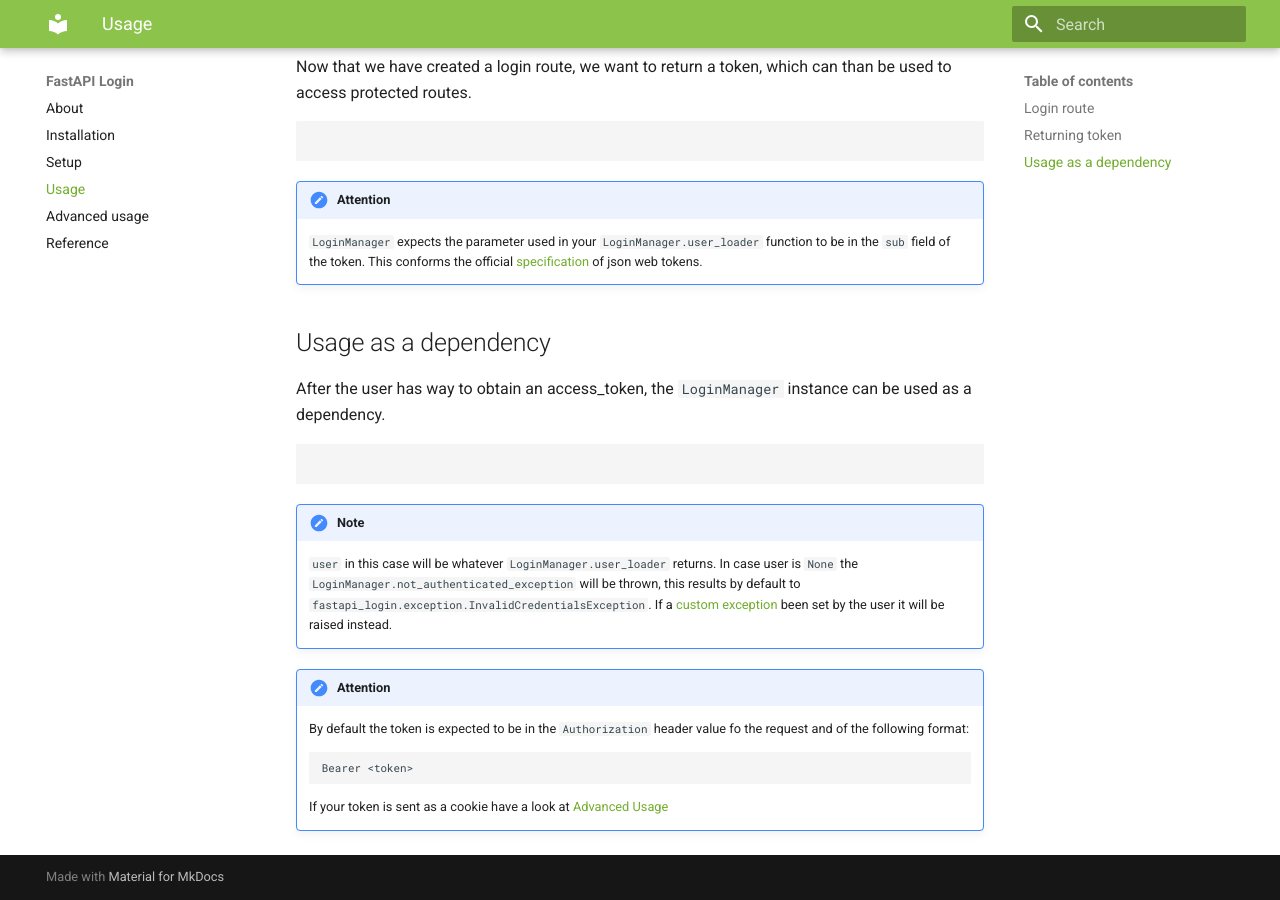
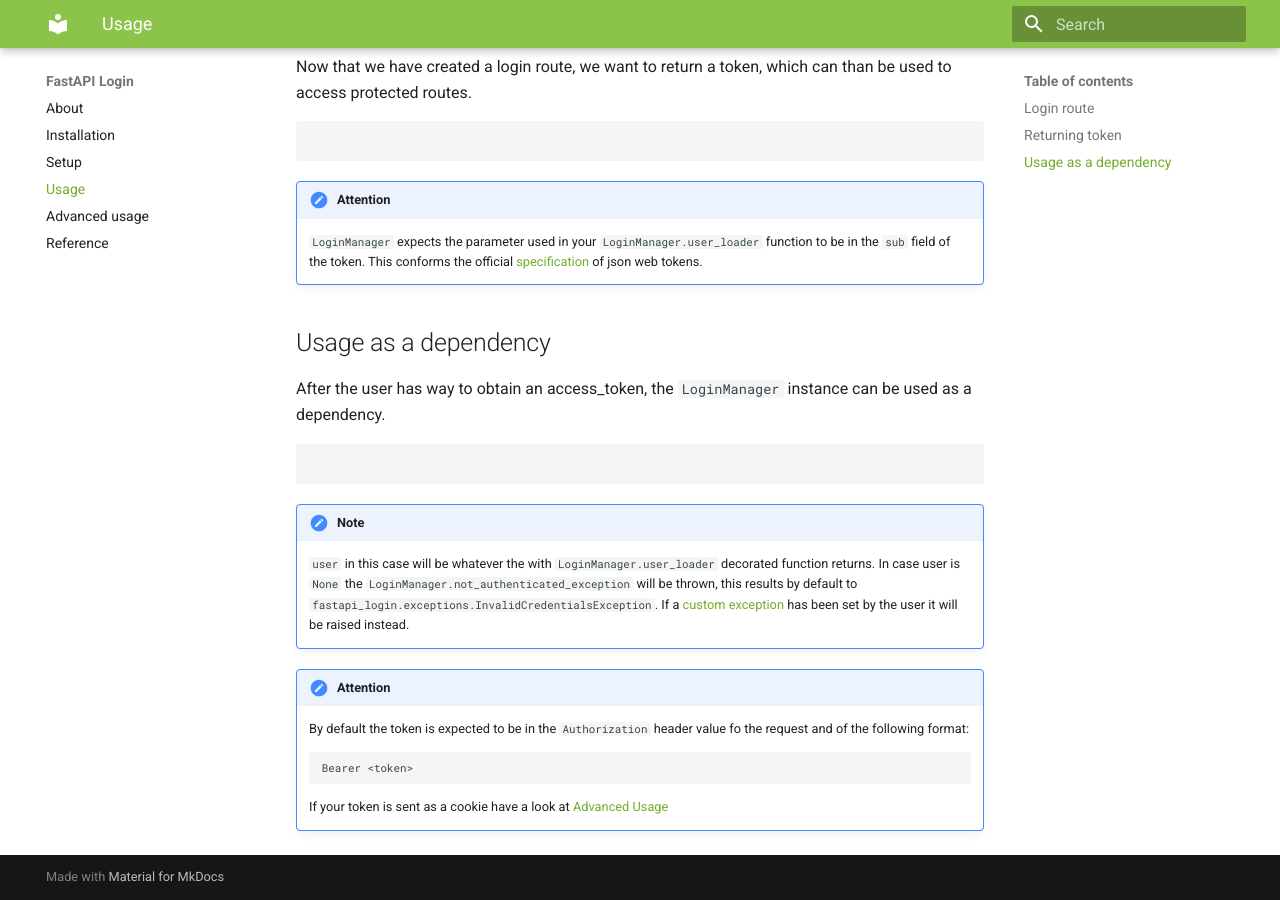
Before and after one commit to MushroomMaula/fastapi_login, an MkDocs documentation site: the page built from docs/usage.md, in a window 1280 px wide and 900 px high, scrolled down 539 px. Built offline with MkDocs 1.6.1 and Material for MkDocs 9.7.7, drawn with Linux system fonts in a browser that asks for light colours.

Commit message:
Improve wording

`````diff
--- a/docs/usage.md
+++ b/docs/usage.md
@@ -31,11 +31,11 @@ can be used as a dependency.
 ````
 
 !!! note
-    ``user`` in this case will be whatever ``LoginManager.user_loader`` returns.
+    ``user`` in this case will be whatever the with ``LoginManager.user_loader`` decorated function returns.
     In case user is ``None`` the `LoginManager.not_authenticated_exception`
     will be thrown, this results by default to
-    `fastapi_login.exception.InvalidCredentialsException`.
-    If a [custom exception](advanced_usage.md#exception-handling) been set by the user it will be
+    `fastapi_login.exceptions.InvalidCredentialsException`.
+    If a [custom exception](advanced_usage.md#exception-handling) has been set by the user it will be
     raised instead.
 
 !!! attention
`````
